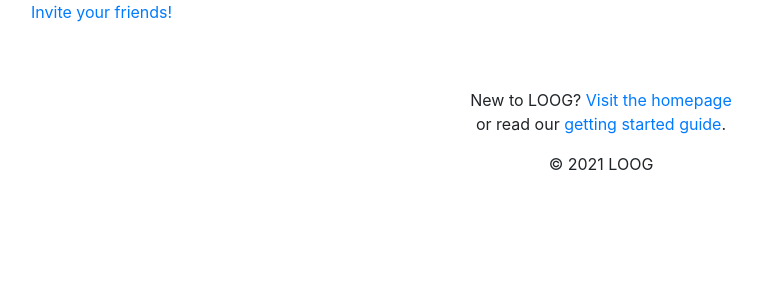
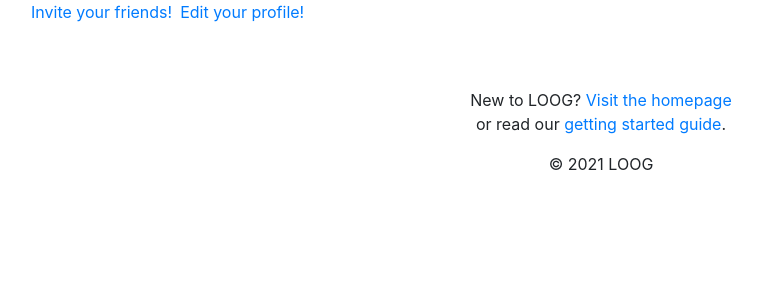
Before and after one commit to mehdiesadri/oldloog, a Django app: template loog/templates/accounts/profile.html in a window 1280 px wide. Shown: the part 56-356 px from the top of the page, without its empty margins (39-801 px from the left). Run offline with Django 3.2, Linux system fonts and the light colour scheme; the template is opened without the code that fills it, so the values that code supplies are empty; parts of the project's set-up code (start-up, migrations or seed data) failed here and were passed over; some libraries are stand-ins or nearby versions.

Commit message:
Added edit profile link

```diff
--- a/loog/templates/accounts/profile.html
+++ b/loog/templates/accounts/profile.html
@@ -6,6 +6,7 @@
 <div class="container">
     <div class="row">
         <a href="{% url 'accounts:invite' %}">Invite your friends!</a>
+        <a href="{% url 'accounts:profile_update' %}" class="ml-2">Edit your profile!</a>
         {% for key, value in tags.items reversed %}
         <div class="col-sm">
             <p class="text-uppercase mt-3 text-center">{{ key }}</p>
```
